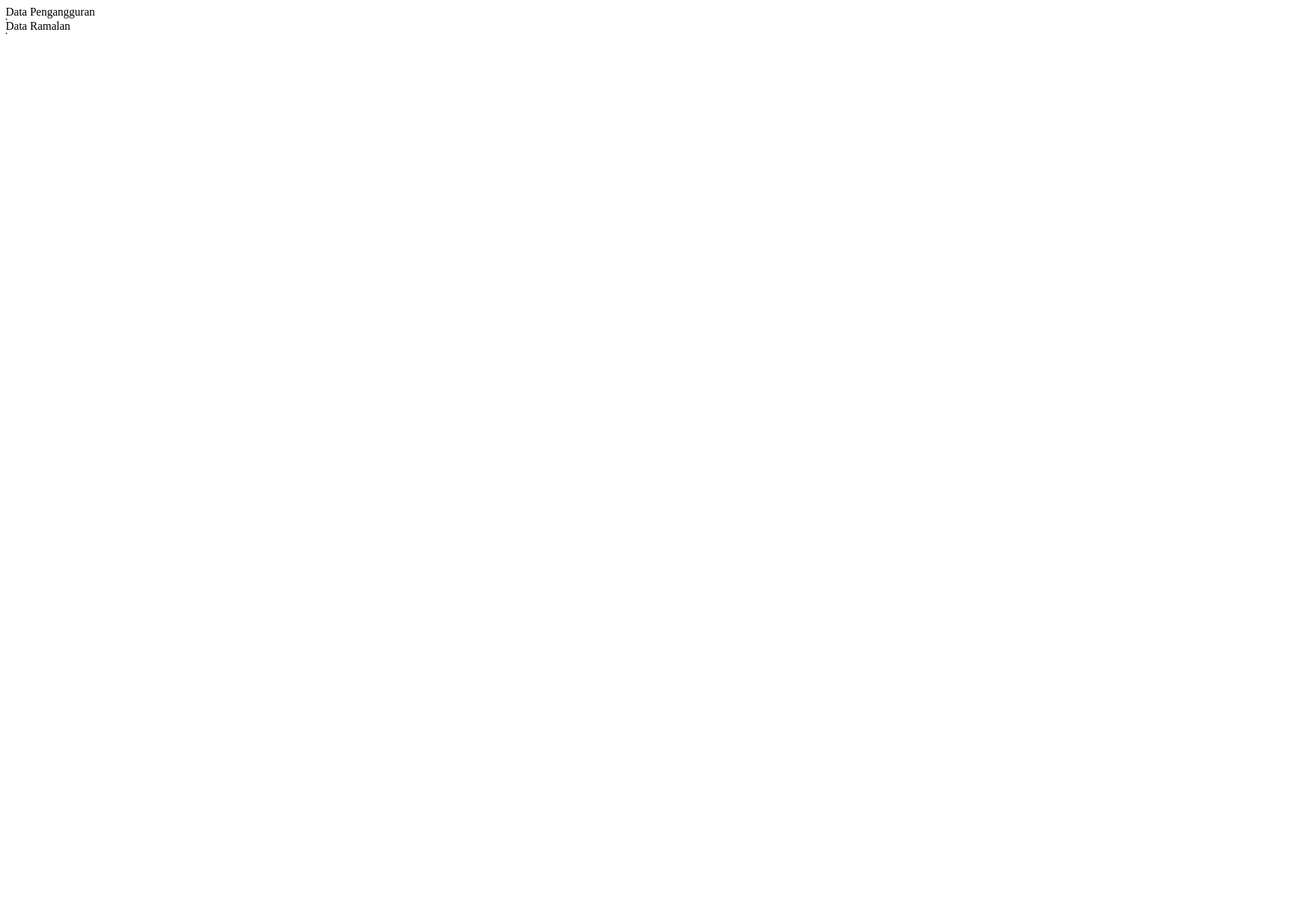
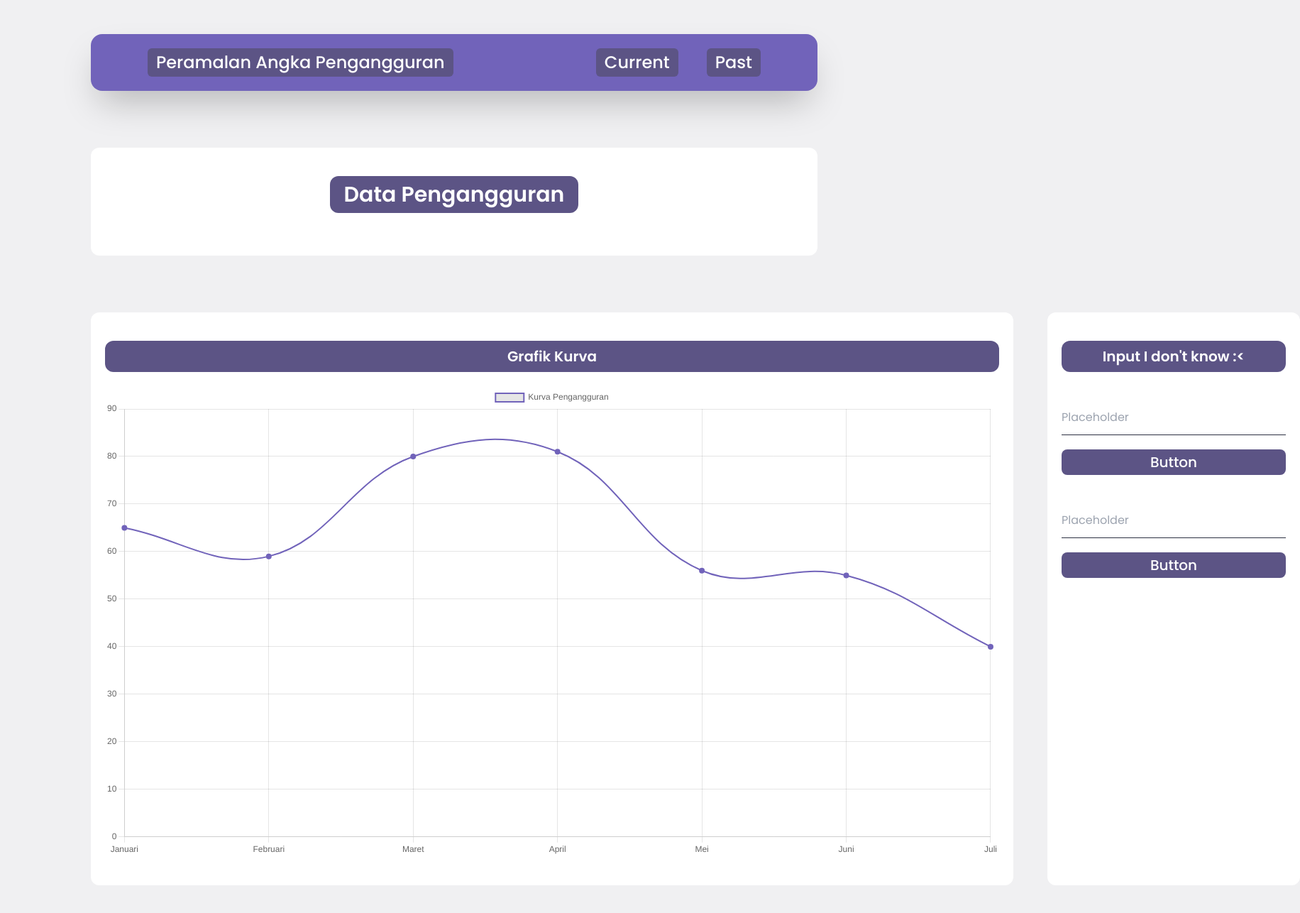
Before and after one commit to Crazykelv/Visualisasi-Prediksi-Pengangguran-Terbuka-Berdasarkan-Umur, a website: page index.html in a window 1280 px wide. Shown: the whole page at 71% size, 1832 px wide, since content can reach past the window. Before the commit the page ends 800 px from the top, so only its background shows below. Drawn offline with nearby package versions, Linux system fonts and the light colour scheme; no server answers.

Commit message:
visualisasi progres 1

```diff
--- a/index.html
+++ b/index.html
@@ -4,17 +4,64 @@
     <meta charset="UTF-8">
     <meta name="viewport" content="width=device-width, initial-scale=1.0">
     <title>Prediksi Pengangguran Terbuka Menurut Umur</title>
+    <link rel="stylesheet" href="/src/output.css">
+    <script src="https://cdn.jsdelivr.net/npm/chart.js"></script>
+    <style>
+        @import url('https://fonts.googleapis.com/css2?family=Poppins:ital,wght@0,100;0,200;0,300;0,400;0,500;0,600;0,700;0,800;0,900;1,100;1,200;1,300;1,400;1,500;1,600;1,700;1,800;1,900&display=swap');
+        *{
+            font-family: "Poppins", sans-serif;
+        }
+        </style>
 </head>
-<body>
-    <div>
-        <span>Data Pengangguran</span>
-        <table id="DataPengangguran" border="1"></table>
-    </div>
-
-    <div>
+<body class="bg-[#F0F0F2]">
+    <!-- <div>
         <span>Data Ramalan</span>
         <table id="DataRamalan" border="1"></table>
+    </div> -->
+
+    <div class="mx-32 my-12">
+
+        <!-- SECTION NAVBAR -->
+    <div class="flex justify-between px-20 py-5 bg-[#7163BA] text-white font-medium text-2xl rounded-2xl shadow-2xl">
+        <h1 class="bg-[#5C5485] px-3 py-1 rounded-md">Peramalan Angka Pengangguran</h1>
+        <div class="flex gap-10">
+            <button class="bg-[#5C5485] px-3 py-1 rounded-md">Current</button>
+            <button class="bg-[#5C5485] px-3 py-1 rounded-md">Past</button>
+        </div>
     </div>
+        <!-- SECTION NAVBAR -->
+
+        <!-- SECTION TABLE -->
+    <div class="bg-white my-20 rounded-xl py-10 px-5">
+        <div class="flex flex-col items-center justify-center gap-5">
+            <h1 class="bg-[#5C5485] px-5 py-2 rounded-xl text-3xl font-semibold text-white">Data Pengangguran</h1>
+            <table class="border-2 border-[#2D3142] rounded-xl" id="DataPengangguran" border="1"></table>
+        </div>
+    </div>
+        <!-- SECTION TABLE -->
+
+        <!-- SECTION KURVA dan INPUT -->
+        <div class="flex gap-12">
+            <div class="bg-white px-5 py-10 rounded-xl flex flex-col gap-5" style="max-width: 1300px; margin: 0 auto;">
+                <h1 class="bg-[#5C5485] px-5 py-2 rounded-xl text-xl font-semibold text-white text-center">Grafik Kurva</h1>
+                <canvas id="myChart" width="1900" height="1000"></canvas> <!-- Area untuk grafik -->
+            </div>
+            <div class="bg-white flex flex-col items-center px-5 py-10 gap-10 rounded-xl">
+                <h1 class="bg-[#5C5485] px-5 py-2 rounded-xl text-xl font-semibold text-white text-center w-full">Input I don't know :< </h1>
+                <div class="flex flex-col gap-10">
+                <div class="flex flex-col gap-5">
+                    <input class="border-b border-solid border-[#2D3142] outline-none py-3" type="text" name="input1" id="input1" placeholder="Placeholder">
+                    <button class="text-xl font-medium text-white bg-[#5C5485] rounded-lg py-1">Button</button>
+                </div>
+                <div class="flex flex-col gap-5">
+                    <input class="border-b border-solid border-[#2D3142] outline-none py-3" type="text" name="input1" id="input1" placeholder="Placeholder">
+                    <button class="text-xl font-medium text-white bg-[#5C5485] rounded-lg py-1">Button</button>
+                </div>
+            </div>
+            </div>
+        </div>
+        <!-- SECTION KURVA dan INPUT -->
+</div>
 
     <script src="https://cdnjs.cloudflare.com/ajax/libs/xlsx/0.16.9/xlsx.full.min.js"></script>
     <script src="script.js"></script>
--- /dev/null
+++ b/package.json
@@ -0,0 +1,5 @@
+{
+  "dependencies": {
+    "tailwindcss": "^3.4.3"
+  }
+}
--- a/script.js
+++ b/script.js
@@ -2,7 +2,7 @@
 fetch('data.xlsx')
     .then(response => response.arrayBuffer())
     .then(data => {
-        const workbook = XLSX.read(data, { type: 'array' });
+        const workbook = XLSX.read(data, { type: 'array', borderWidth: 2 });
         const sheetName = workbook.SheetNames[5]; // Assuming first sheet
         const sheet = workbook.Sheets[sheetName];
         const htmlTable = XLSX.utils.sheet_to_html(sheet);
@@ -10,6 +10,8 @@ fetch('data.xlsx')
         document.getElementById('DataPengangguran').innerHTML = htmlTable;
     })
     .catch(error => console.error('Error fetching the file:', error));
+
+
 
 // Ini Data Ramalan
     fetch('data.xlsx')
@@ -23,3 +25,30 @@ fetch('data.xlsx')
         document.getElementById('DataRamalan').innerHTML = htmlTable;
     })
     .catch(error => console.error('Error fetching the file:', error));
+
+
+    // Curve
+    const ctx = document.getElementById('myChart').getContext('2d');
+
+    const myChart = new Chart(ctx, {
+      type: 'line', // Jenis grafik adalah garis
+      data: {
+        labels: ['Januari', 'Februari', 'Maret', 'April', 'Mei', 'Juni', 'Juli'], // Label sumbu x
+        datasets: [{
+          label: 'Kurva Pengangguran',
+          data: [65, 59, 80, 81, 56, 55, 40], // Data untuk sumbu y
+          borderColor: 'rgba(113, 99, 186, 1)', // Warna garis
+          borderWidth: 2, // Lebar garis
+          fill: false, // Apakah area di bawah garis akan diisi warna
+          tension: 0.4, // Memberikan kelengkungan pada garis
+          pointBackgroundColor: 'rgba(113, 99, 186, 1)', // Warna titik pada garis
+        }]
+      },
+      options: {
+        scales: {
+          y: {
+            beginAtZero: true // Sumbu y dimulai dari nol
+          }
+        }
+      }
+    });
--- /dev/null
+++ b/src/input.css
@@ -0,0 +1,3 @@
+@tailwind base;
+@tailwind components;
+@tailwind utilities;
--- /dev/null
+++ b/tailwind.config.js
@@ -0,0 +1,24 @@
+/** @type {import('tailwindcss').Config} */
+module.exports = {
+  content: ["./src/**/*.{html,js}",
+            "./**/*.html"],
+    theme: {
+    extend: {
+      colors: {
+        custom: {
+          'main-color': '#F4FEFF',
+          'second-color': '#45BDBF'
+        }
+      },
+      screens: {
+        'tablet': {'max': '1024px'},
+        'tablet-sm': {'max': '768px'},
+        'android': {'max': '576px'},
+        'android-sm': {'max': '414px'},
+        'iphone': {'max': '355px'}
+      }
+
+    },
+  },
+  plugins: [],
+}
```
Also changed, not shown: src/output.css (added), 1 other file.
